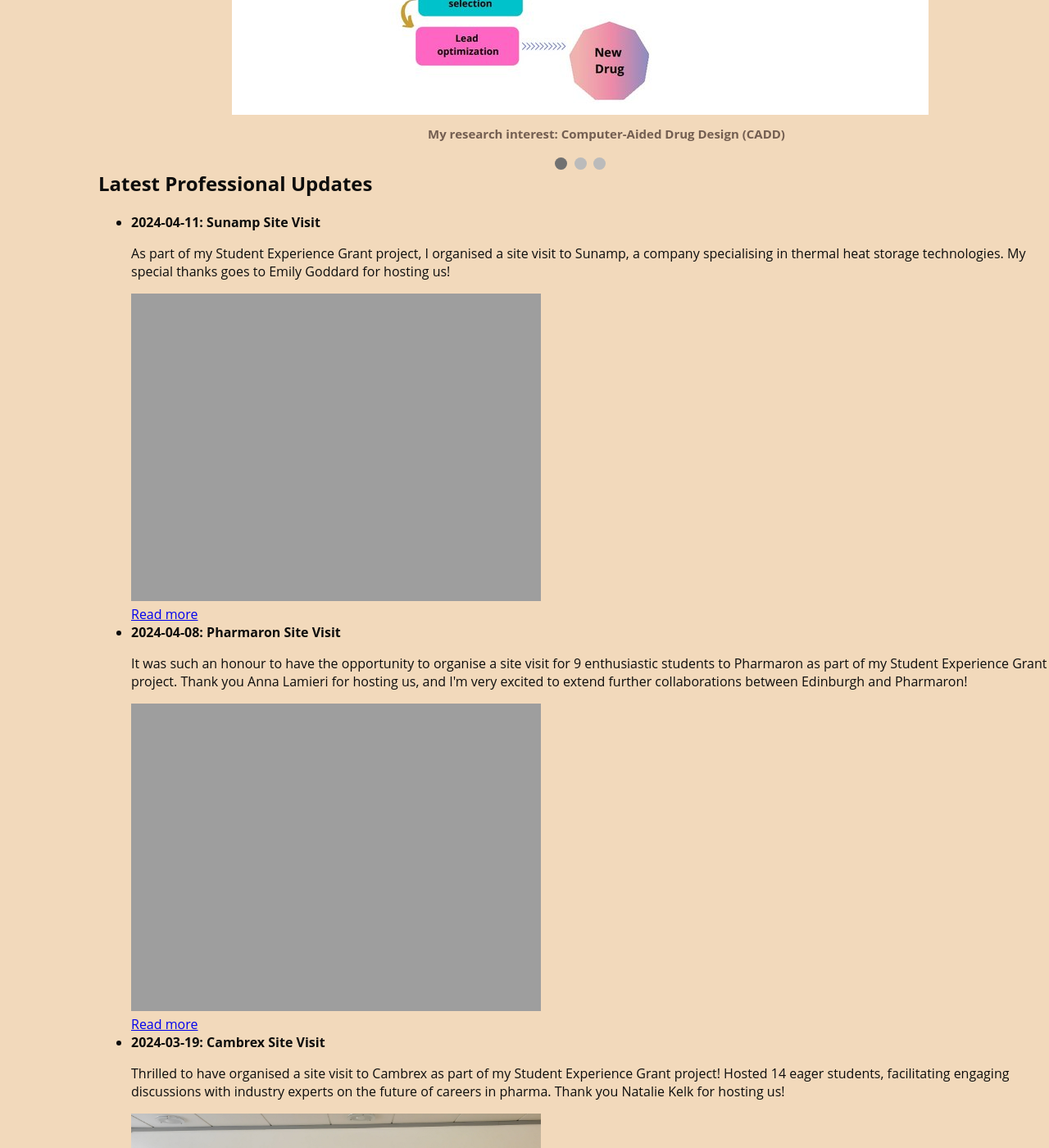
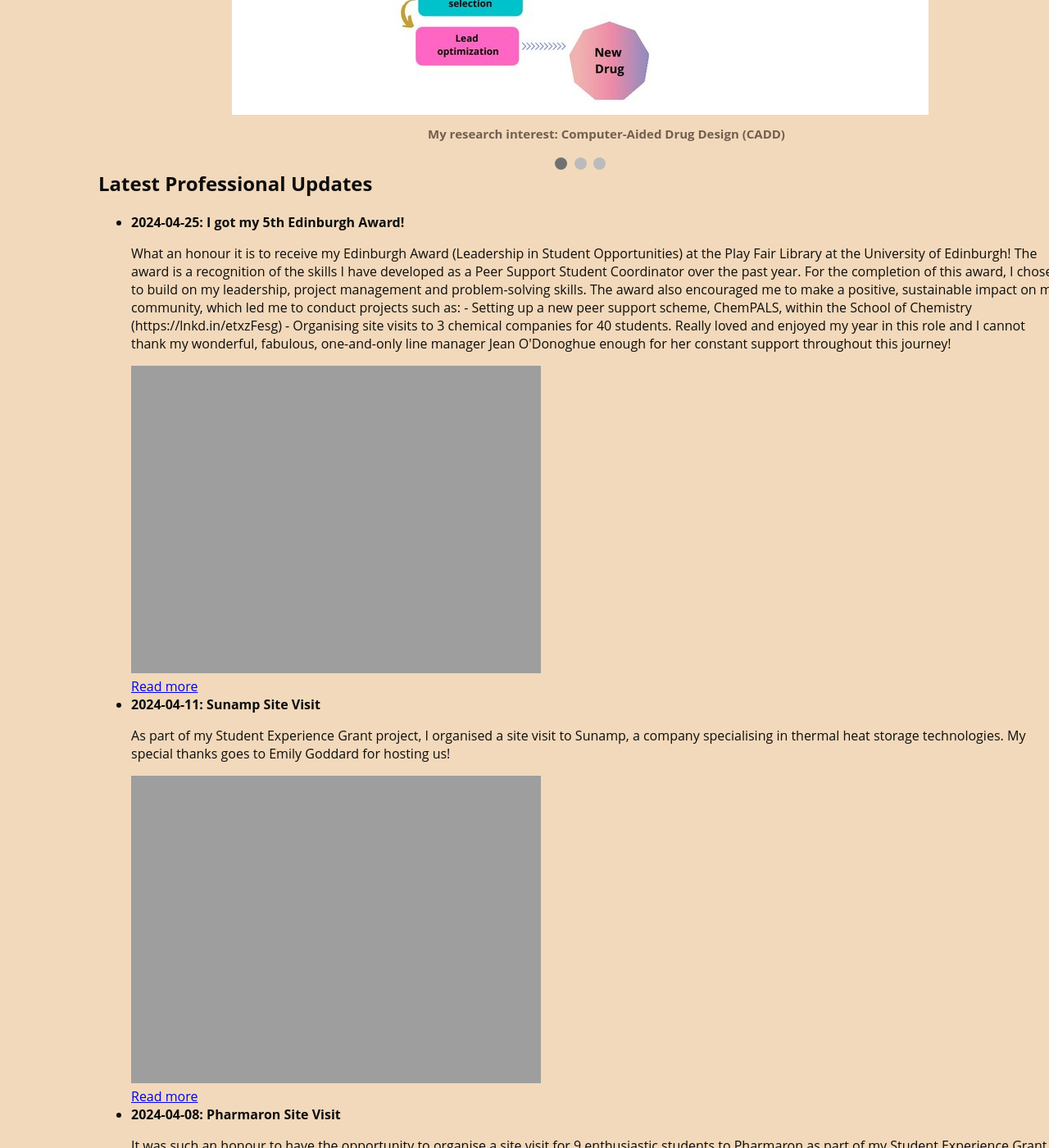
Before and after one commit to GrignardReagent/euchempals.github.io, a Jekyll site: the page built from index.html, in a window 1280 px wide and 1400 px high, scrolled down 608 px. Shown: the whole window at 82% size. Built offline with Jekyll 4.4.1, drawn with Linux system fonts in a browser that asks for light colours.

Commit message:
added EA on update

```diff
--- a/_data/linkedin_updates.yml
+++ b/_data/linkedin_updates.yml
@@ -1,3 +1,12 @@
+- date: 2024-04-25
+  title: "I got my 5th Edinburgh Award!"
+  description: "What an honour it is to receive my Edinburgh Award (Leadership in Student Opportunities) at the Play Fair Library at the University of Edinburgh! The award is a recognition of the skills I have developed as a Peer Support Student Coordinator over the past year. For the completion of this award, I chose to build on my leadership, project management and problem-solving skills. The award also encouraged me to make a positive, sustainable impact on my community, which led me to conduct projects such as:
+- Setting up a new peer support scheme, ChemPALS, within the School of Chemistry (https://lnkd.in/etxzFesg)
+- Organising site visits to 3 chemical companies for 40 students.
+Really loved and enjoyed my year in this role and I cannot thank my wonderful, fabulous, one-and-only line manager Jean O'Donoghue enough for her constant support throughout this journey!"
+  image_url: "https://grignardreagent.github.io/EA_4.jpg"
+  link: "https://www.linkedin.com/posts/ianyangxi"
+
 - date: 2024-04-11
   title: "Sunamp Site Visit"
   description: "As part of my Student Experience Grant project, I organised a site visit to Sunamp, a company specialising in thermal heat storage technologies. My special thanks goes to Emily Goddard for hosting us!"
```
Also changed, not shown: 1 other file.
